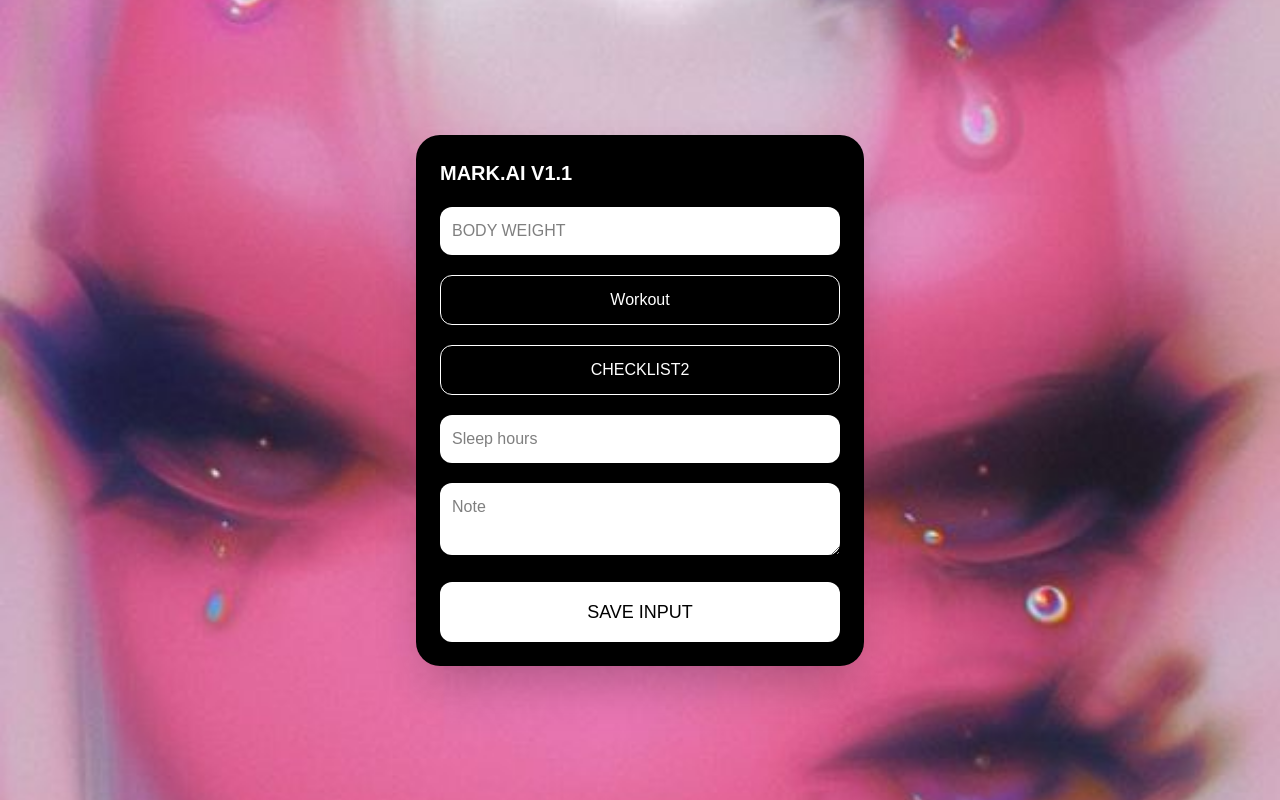
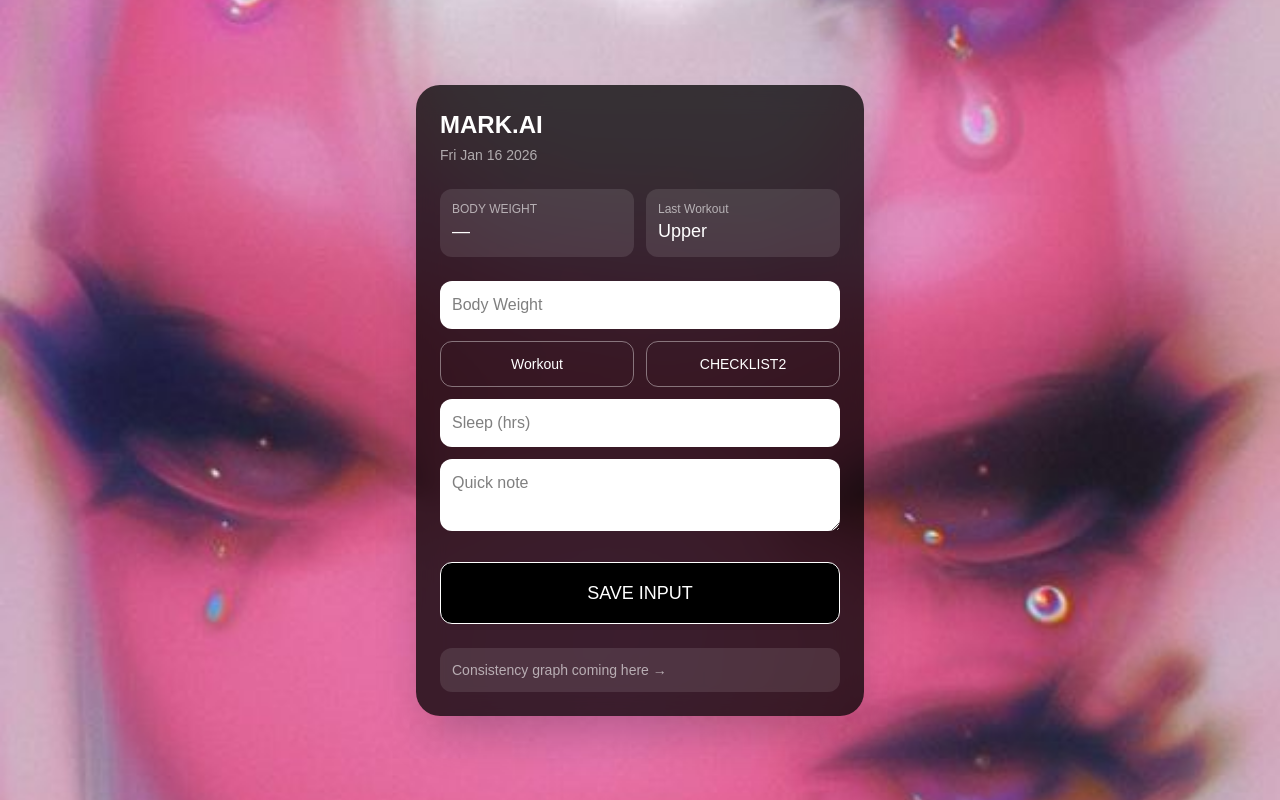
Before and after one commit to Kris102/MARK.AI, a Next.js app: page / in a window 1280 px wide. Built offline with nearby package versions, Linux system fonts and the light colour scheme.

Commit message:
feat: show last logged weight

```diff
--- a/app/globals.css
+++ b/app/globals.css
@@ -18,3 +18,13 @@ body {
   color: var(--foreground);
   font-family: Arial, Helvetica, sans-serif;
 }
+@keyframes fade {
+  0% { opacity: 0 }
+  10% { opacity: 1 }
+  80% { opacity: 1 }
+  100% { opacity: 0 }
+}
+
+.animate-fade {
+  animation: fade 1.5s ease-in-out forwards;
+}
--- a/app/page.tsx
+++ b/app/page.tsx
@@ -11,9 +11,18 @@ export default function Home() {
     Workout: false,
     CHECKLIST2: false,
   })
+  const [saving, setSaving] = useState(false)
+  const [saved, setSaved] = useState(false)
+
+  const [lastWeight, setLastWeight] = useState<number | null>(null)
 
   async function handleSave() {
-    // 🔥 Supabase is imported ONLY at runtime
+    console.log('SAVE CLICKED')
+    setSaving(true)
+    setSaved(false)
+
+
+    try {
       const { createClient } = await import('@supabase/supabase-js')
 
       const supabase = createClient(
@@ -23,25 +32,38 @@ export default function Home() {
 
       const today = new Date().toISOString().slice(0, 10)
 
-    await supabase.from('daily_logs').insert({
+      const res1 = await supabase.from('daily_logs').insert({
         date: today,
         weight: weight ? Number(weight) : null,
         sleep_hours: sleep ? Number(sleep) : null,
         note,
       })
 
-    await supabase.from('habit_logs').insert(
+      const res2 = await supabase.from('habit_logs').insert(
         Object.entries(habits).map(([habit_name, done]) => ({
           date: today,
           habit_name,
           done,
         }))
       )
+if (weight) {
+  setLastWeight(Number(weight))
+}
+
+      console.log('DAILY LOG RESULT', res1)
+      console.log('HABIT LOG RESULT', res2)
 
       setWeight('')
       setSleep('')
       setNote('')
       setHabits({ Workout: false, CHECKLIST2: false })
+      setSaved(true)
+setTimeout(() => setSaved(false), 1500)
+    } catch (err) {
+      console.error('SAVE ERROR', err)
+    } finally {
+      setSaving(false)
+    }
   }
 
   return (
@@ -53,54 +75,105 @@ export default function Home() {
         backgroundPosition: 'center',
       }}
     >
-      <div className="w-full max-w-md bg-black rounded-3xl p-6 space-y-5 shadow-2xl">
-        <h1 className="text-xl font-semibold text-white">MARK.AI V1.1</h1>
+     <div className="w-full max-w-md bg-black/75 backdrop-blur-md rounded-3xl p-6 space-y-6 shadow-2xl text-white">
 
+  {/* HEADER */}
+  <div className="space-y-1">
+    <h1 className="text-2xl font-semibold">MARK.AI</h1>
+    <p className="text-sm text-white/60">
+      {new Date().toDateString()}
+    </p>
+  </div>
+
+  {/* TODAY SNAPSHOT */}
+  <div className="grid grid-cols-2 gap-3">
+    <div className="bg-white/10 rounded-xl p-3">
+      <p className="text-xs text-white/60">BODY WEIGHT</p>
+      <p className="text-lg font-medium">
+  {lastWeight !== null ? `${lastWeight} kg` : '—'}
+</p>
+    </div>
+    <div className="bg-white/10 rounded-xl p-3">
+      <p className="text-xs text-white/60">Last Workout</p>
+      <p className="text-lg font-medium">Upper</p>
+    </div>
+  </div>
+
+  {/* INPUT */}
+
+  <div className="space-y-3">
     <input
       value={weight}
       onChange={e => setWeight(e.target.value)}
-          placeholder="BODY WEIGHT"
+      placeholder="Body Weight"
       className="w-full bg-white text-black p-3 rounded-xl"
     />
 
+    <div className="grid grid-cols-2 gap-3">
+      {Object.keys(habits).map(habit => (
         <button
-          onClick={() => setHabits(h => ({ ...h, Workout: !h.Workout }))}
-          className={`w-full p-3 rounded-xl ${
-            habits.Workout ? 'bg-white text-black' : 'border border-white text-white'
+          key={habit}
+          onClick={() =>
+            setHabits(h => ({ ...h, [habit]: !h[habit as keyof typeof h] }))
+          }
+          className={`p-3 rounded-xl text-sm ${
+            habits[habit as keyof typeof habits]
+              ? 'bg-white text-black'
+              : 'border border-white/40'
           }`}
         >
-          Workout
+          {habit}
         </button>
-
-        <button
-          onClick={() => setHabits(h => ({ ...h, CHECKLIST2: !h.CHECKLIST2 }))}
-          className={`w-full p-3 rounded-xl ${
-            habits.CHECKLIST2 ? 'bg-white text-black' : 'border border-white text-white'
-          }`}
-        >
-          CHECKLIST2
-        </button>
+      ))}
+    </div>
 
     <input
       value={sleep}
       onChange={e => setSleep(e.target.value)}
-          placeholder="Sleep hours"
+      placeholder="Sleep (hrs)"
       className="w-full bg-white text-black p-3 rounded-xl"
     />
 
     <textarea
       value={note}
       onChange={e => setNote(e.target.value)}
-          placeholder="Note"
+      placeholder="Quick note"
       className="w-full bg-white text-black p-3 rounded-xl"
+      rows={2}
     />
+  </div>
 
+  {/* ACTION */}
  <button
+  type="button"
   onClick={handleSave}
-          className="w-full bg-white text-black p-4 rounded-xl text-lg font-medium"
+  disabled={saving}
+  className="
+    w-full
+    border border-white
+    bg-black
+    text-white
+    p-4
+    rounded-xl
+    text-lg
+    font-medium
+    transition
+    active:scale-[0.97]
+    disabled:opacity-50
+  "
 >
-          SAVE INPUT
+  {saving ? 'SAVING' : 'SAVE INPUT'}
 </button>
+{saved && (
+  <p className="text-green-400 text-sm text-center animate-fade">
+    Saved ✓
+  </p>
+)}
+  {/* CONSISTENCY PREVIEW (placeholder) */}
+  <div className="bg-white/10 rounded-xl p-3 text-sm text-white/60">
+    Consistency graph coming here →
+  </div>
+
 </div>
     </main>
   )
```
Also changed, not shown: next.config.js (line endings or trailing spaces). Lines whose indentation alone changed are shown as unchanged.
